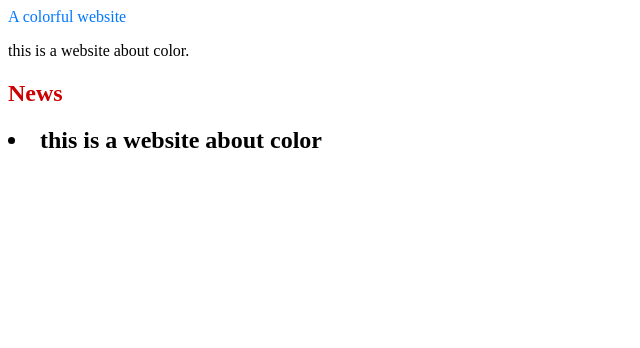
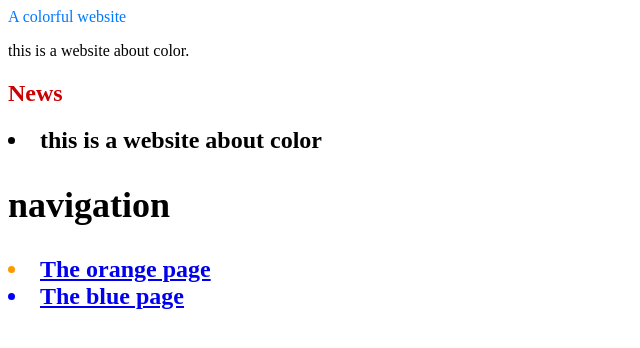
Before and after one commit to ramyashannu/DevOps, a plain HTML site: page index.html in a window 1280 px wide. Shown: the whole page, without its empty margins (0-640 px from the left). Drawn offline with Linux system fonts and the light colour scheme.

Commit message:
Navigating all html files

```diff
--- a/index.html
+++ b/index.html
@@ -2,6 +2,7 @@
 <html>
 <head>
     <title> A colorful website </title>
+	<link rel="stylesheet" href ="style.css"/>
 </head>
 <body>
 
@@ -9,6 +10,16 @@
 <p> this is a website about color. </p>
 <h2 style="color: #C00">News <h2>
 <ui>
-<li> this is a website about color</ui>
+<li> this is a website about color
+</ui>
+
+<h2> navigation </h2>
+<ui>
+<li style=" color:#F90">
+<a href ="orange.html"> The orange page </a>
+</li>
+
+<li style=" color:#00F">
+<a href ="blue.html"> The blue page </a>
 </body>
 </html>
```
Also changed, not shown: blue.html (+1 -0 lines), orange.html (+2 -1 lines).
